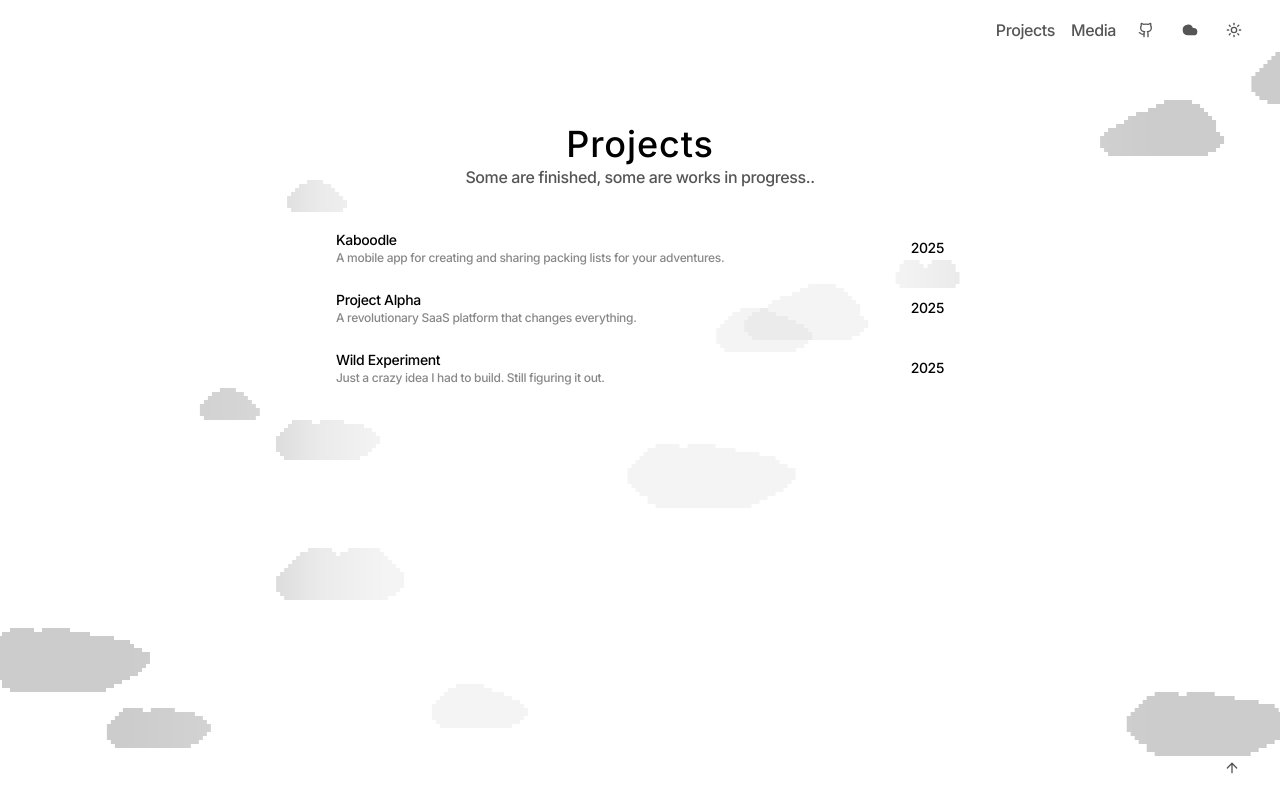
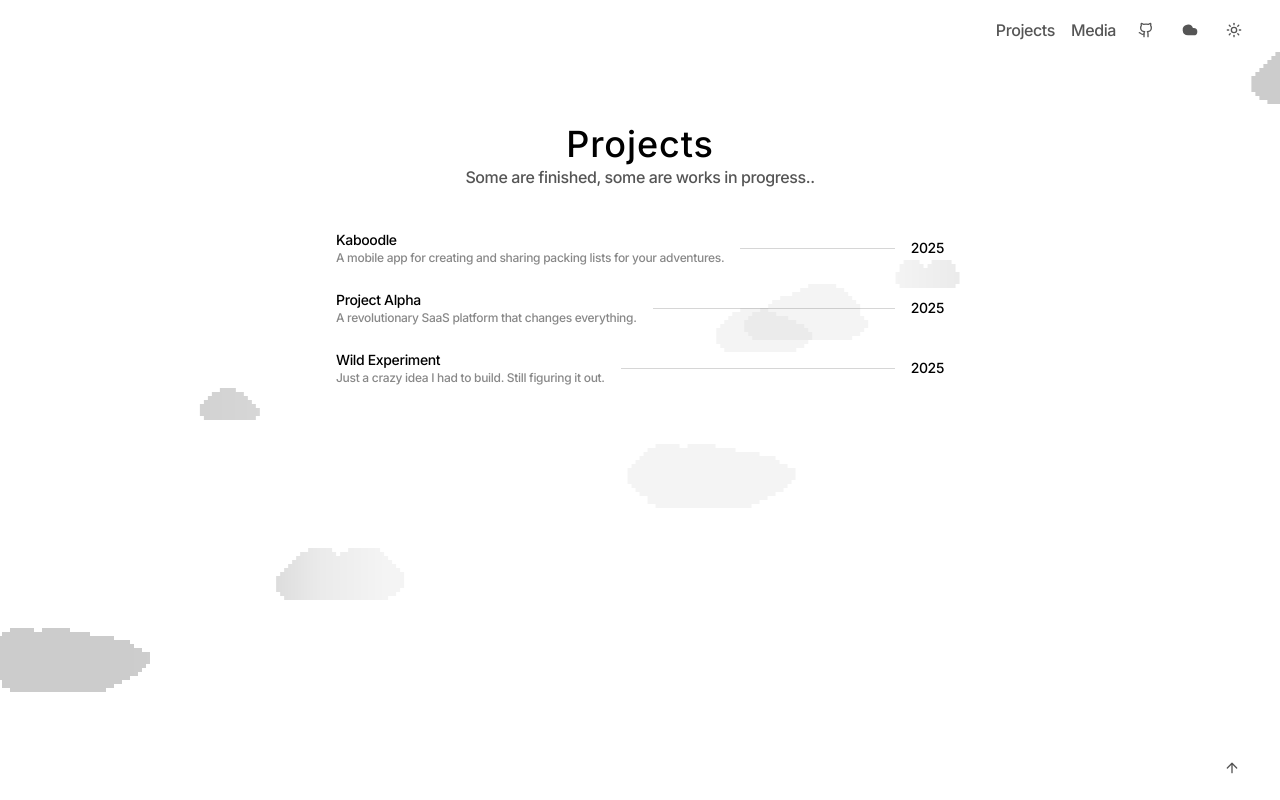
Before and after one commit to Awhalen1999/portfolio, a Next.js app: page /projects in a window 1280 px wide. Built offline with nearby package versions, Linux system fonts and the light colour scheme; a web font is replaced by a local one.

Commit message:
optimized performance

```diff
--- a/app/(content)/projects/page.tsx
+++ b/app/(content)/projects/page.tsx
@@ -1,18 +1,13 @@
-'use client'
+import { ProjectTile } from '@/components/ui/project-tile'
 
-import { ProjectTile } from '@/components/ui/project-tile'
-import { Folder } from 'lucide-react'
-import React from 'react'
-
-interface ProjectTileProps {
+interface Project {
   title: string
   description: string
   year: string
   image: string
 }
 
-const projectsPage = () => {
-  const projects = [
+const projects: Project[] = [
   {
     title: 'Kaboodle',
     description:
@@ -34,6 +29,7 @@ const projectsPage = () => {
   },
 ]
 
+export default function ProjectsPage() {
   return (
     <div className="w-full space-y-8">
       <div className="mx-auto text-center">
@@ -46,7 +42,7 @@ const projectsPage = () => {
       <div className="w-full space-y-2">
         {projects.map((project, index) => (
           <ProjectTile
-            key={index}
+            key={`${project.title}-${index}`}
             title={project.title}
             description={project.description}
             year={project.year}
@@ -57,5 +53,3 @@ const projectsPage = () => {
     </div>
   )
 }
-
-export default projectsPage
--- a/app/globals.css
+++ b/app/globals.css
@@ -31,6 +31,7 @@
   --c-accent: #ecc1ff;
   --c-accent-active: #c4a0d9;
   --c-text-transparent: rgba(50, 50, 50, 0.3);
+  --c-separator: rgba(50, 50, 50, 0.2);
 }
 
 .dark {
@@ -52,6 +53,7 @@
   --c-accent: #ecc1ff;
   --c-accent-active: #c4a0d9;
   --c-text-transparent: rgba(255, 255, 255, 0.3);
+  --c-separator: rgba(255, 255, 255, 0.2);
 }
 
 @layer base {
@@ -62,10 +64,21 @@
     overflow-x: hidden;
     overflow-y: scroll;
     color-scheme: light dark;
+    scroll-behavior: smooth;
+  }
+
+  body {
+    -webkit-font-smoothing: antialiased;
+    -moz-osx-font-smoothing: grayscale;
   }
 
   .dark {
     color-scheme: dark;
+  }
+
+  /* Performance optimizations */
+  * {
+    -webkit-tap-highlight-color: transparent;
   }
 
   /* Text selection */
--- a/app/header.tsx
+++ b/app/header.tsx
@@ -4,13 +4,12 @@ import Image from 'next/image'
 import { MoonIcon, SunIcon, Github, Folder, Wrench, Cloud } from 'lucide-react'
 import { useTheme } from 'next-themes'
 import { useEffect, useState } from 'react'
+import * as React from 'react'
 import { useClouds } from '../lib/clouds-context'
 
-function AnimatedSignature() {
+const AnimatedSignature = React.memo(function AnimatedSignature() {
   const [mounted, setMounted] = useState(false)
   const { theme } = useTheme()
-  // Only add cache-busting on mount, not every render
-  const [cacheBuster] = useState(() => Date.now())
 
   useEffect(() => {
     setMounted(true)
@@ -37,7 +36,7 @@ function AnimatedSignature() {
 
   return (
     <Image
-      src={`${signatureSrc}?v=${cacheBuster}`}
+      src={signatureSrc}
       alt="Alex Whalen Signature"
       width={100}
       height={100}
@@ -46,9 +45,9 @@ function AnimatedSignature() {
       unoptimized
     />
   )
-}
+})
 
-function ThemeSwitch() {
+const ThemeSwitch = React.memo(function ThemeSwitch() {
   const [mounted, setMounted] = useState(false)
   const { theme, setTheme } = useTheme()
 
@@ -57,7 +56,7 @@ function ThemeSwitch() {
   }, [])
 
   if (!mounted) {
-    return null
+    return <div className="h-7 w-7" />
   }
 
   const toggleTheme = () => {
@@ -78,9 +77,9 @@ function ThemeSwitch() {
       )}
     </button>
   )
-}
+})
 
-function CloudsToggle() {
+const CloudsToggle = React.memo(function CloudsToggle() {
   const [mounted, setMounted] = useState(false)
   const { showClouds, toggleClouds } = useClouds()
 
@@ -89,7 +88,7 @@ function CloudsToggle() {
   }, [])
 
   if (!mounted) {
-    return null
+    return <div className="h-7 w-7" />
   }
 
   return (
@@ -102,7 +101,7 @@ function CloudsToggle() {
       <Cloud className="h-4 w-4" fill={showClouds ? 'currentColor' : 'none'} />
     </button>
   )
-}
+})
 
 export function Header() {
   return (
--- a/app/page.tsx
+++ b/app/page.tsx
@@ -7,7 +7,7 @@ import { IconButton } from '@/components/ui/icon-button'
 
 export default function AboutPage() {
   return (
-    <TextFade direction="up">
+    <TextFade direction="up" staggerChildren={0.05}>
       {/* Main text sections */}
       <h1 className="text-style-header-main mb-5">Alex Whalen</h1>
       <p className="text-style-body-main mb-5">
--- a/components/ui/chip.tsx
+++ b/components/ui/chip.tsx
@@ -7,7 +7,11 @@ interface ChipProps {
   href: string
 }
 
-export function Chip({ children, icon, href }: ChipProps) {
+export const Chip = React.memo(function Chip({
+  children,
+  icon,
+  href,
+}: ChipProps) {
   return (
     <a
       href={href}
@@ -21,4 +25,4 @@ export function Chip({ children, icon, href }: ChipProps) {
       {children}
     </a>
   )
-}
+})
--- a/components/ui/pixel-clouds.tsx
+++ b/components/ui/pixel-clouds.tsx
@@ -20,44 +20,22 @@ interface Cloud {
 }
 
 const clouds: Cloud[] = [
-  // Layer 1: Top section (5-15%)
+  // Reduced to 15 clouds for better performance
   { id: 1, size: 'small', version: 1, duration: 50, delay: 0, top: '8%' },
   { id: 5, size: 'xlarge', version: 1, duration: 100, delay: 25, top: '5%' },
-  { id: 23, size: 'large', version: 2, duration: 84, delay: 110, top: '12%' },
-
-  // Layer 2: Upper-middle section (18-28%)
   { id: 2, size: 'medium', version: 2, duration: 70, delay: 8, top: '18%' },
   { id: 3, size: 'large', version: 1, duration: 90, delay: 15, top: '25%' },
-  { id: 16, size: 'small', version: 1, duration: 48, delay: 78, top: '22%' },
-  { id: 17, size: 'medium', version: 2, duration: 73, delay: 85, top: '28%' },
-
-  // Layer 3: Middle section (32-42%)
   { id: 4, size: 'small', version: 2, duration: 55, delay: 20, top: '32%' },
   { id: 6, size: 'medium', version: 1, duration: 65, delay: 30, top: '38%' },
   { id: 8, size: 'large', version: 2, duration: 85, delay: 40, top: '35%' },
-  { id: 18, size: 'large', version: 1, duration: 87, delay: 90, top: '42%' },
-
-  // Layer 4: Lower-middle section (48-58%)
   { id: 7, size: 'small', version: 1, duration: 52, delay: 35, top: '48%' },
-  { id: 9, size: 'medium', version: 2, duration: 68, delay: 45, top: '52%' },
   { id: 10, size: 'xlarge', version: 2, duration: 95, delay: 50, top: '55%' },
-  { id: 19, size: 'small', version: 2, duration: 53, delay: 95, top: '58%' },
-
-  // Layer 5: Lower section (62-72%)
   { id: 11, size: 'small', version: 2, duration: 58, delay: 55, top: '62%' },
   { id: 12, size: 'large', version: 1, duration: 88, delay: 60, top: '68%' },
-  { id: 14, size: 'small', version: 1, duration: 60, delay: 70, top: '72%' },
-
-  // Layer 6: Bottom section (75-85%)
   { id: 13, size: 'medium', version: 1, duration: 72, delay: 65, top: '75%' },
   { id: 15, size: 'xlarge', version: 2, duration: 92, delay: 75, top: '78%' },
   { id: 20, size: 'xlarge', version: 1, duration: 98, delay: 100, top: '82%' },
-  { id: 21, size: 'medium', version: 1, duration: 66, delay: 105, top: '85%' },
-
-  // Layer 7: Very bottom (90-95%)
   { id: 22, size: 'small', version: 1, duration: 51, delay: 110, top: '90%' },
-  { id: 24, size: 'medium', version: 2, duration: 69, delay: 120, top: '88%' },
-  { id: 25, size: 'xlarge', version: 2, duration: 96, delay: 125, top: '86%' },
 ]
 
 export function PixelClouds() {
@@ -103,7 +81,8 @@ export function PixelClouds() {
           style={{
             top: cloud.top,
             animationDuration: `${cloud.duration}s`,
-            animationDelay: `-${cloud.delay}s`, // Negative delay starts animation mid-way
+            animationDelay: `-${cloud.delay}s`,
+            willChange: 'transform',
           }}
         >
           <PixelCloud size={cloud.size} version={cloud.version} />
--- a/components/ui/text-fade.tsx
+++ b/components/ui/text-fade.tsx
@@ -14,16 +14,25 @@ export function TextFade({
   staggerChildren?: number
 }) {
   const FADE_DOWN = {
-    show: { opacity: 1, y: 0, transition: { type: 'spring' } },
+    show: {
+      opacity: 1,
+      y: 0,
+      transition: {
+        type: 'tween',
+        duration: 0.3,
+        ease: 'easeOut',
+      },
+    },
     hidden: { opacity: 0, y: direction === 'down' ? -18 : 18 },
   }
   const ref = React.useRef(null)
-  const isInView = useInView(ref, { once: true })
+  const isInView = useInView(ref, { once: true, margin: '0px 0px -100px 0px' })
+
   return (
     <motion.div
       ref={ref}
       initial="hidden"
-      animate={isInView ? 'show' : ''}
+      animate={isInView ? 'show' : 'hidden'}
       variants={{
         hidden: {},
         show: {
--- a/lib/clouds-context.tsx
+++ b/lib/clouds-context.tsx
@@ -15,8 +15,10 @@ const CloudsContext = createContext<CloudsContextType | undefined>(undefined)
 
 export function CloudsProvider({ children }: { children: React.ReactNode }) {
   const [showClouds, setShowClouds] = useState(true)
+  const [mounted, setMounted] = useState(false)
 
   useEffect(() => {
+    setMounted(true)
     const stored = localStorage.getItem('show-clouds')
     if (stored !== null) {
       setShowClouds(stored === 'true')
@@ -26,7 +28,9 @@ export function CloudsProvider({ children }: { children: React.ReactNode }) {
   const toggleClouds = () => {
     setShowClouds((prev) => {
       const newValue = !prev
-      localStorage.setItem('show-clouds', String(newValue))
+      if (mounted) {
+        localStorage.setItem('show-clouds', String(newValue))
+      }
       return newValue
     })
   }
--- a/next.config.mjs
+++ b/next.config.mjs
@@ -1,13 +1,30 @@
-import createMDX from '@next/mdx';
+import createMDX from '@next/mdx'
 
 /** @type {import('next').NextConfig} */
 const nextConfig = {
   reactStrictMode: true,
   pageExtensions: ['js', 'jsx', 'ts', 'tsx', 'md', 'mdx'],
-};
+
+  // Performance optimizations
+  compiler: {
+    removeConsole: process.env.NODE_ENV === 'production',
+  },
+
+  // Image optimization
+  images: {
+    formats: ['image/avif', 'image/webp'],
+    deviceSizes: [640, 750, 828, 1080, 1200, 1920, 2048, 3840],
+    imageSizes: [16, 32, 48, 64, 96, 128, 256, 384],
+  },
+
+  // Experimental features for better performance
+  experimental: {
+    optimizePackageImports: ['lucide-react', 'framer-motion'],
+  },
+}
 
 const withMDX = createMDX({
   extension: /\.mdx?$/,
-});
+})
 
-export default withMDX(nextConfig);
+export default withMDX(nextConfig)
```
Lines whose indentation alone changed are shown as unchanged.
